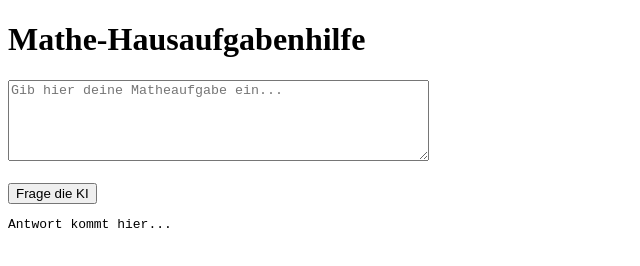
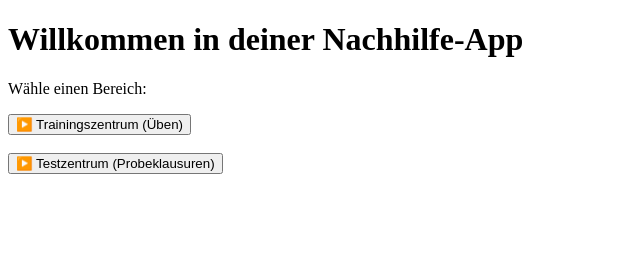
Before and after one commit to LeSh030/nachhilfe-app, a plain HTML site: page index.html in a window 1280 px wide. Shown: the whole page, without its empty margins (0-640 px from the left). Drawn offline with Linux system fonts and the light colour scheme.

Commit message:
Rebuild start page with navigation

```diff
--- a/index.html
+++ b/index.html
@@ -1,37 +1,16 @@
 <!DOCTYPE html>
 <html>
 <head>
-  <title>Mathe Nachhilfe</title>
+  <title>Startseite Nachhilfe-App</title>
 </head>
 <body>
-  <h1>Mathe-Hausaufgabenhilfe</h1>
-  <textarea id="question" rows="5" cols="50" placeholder="Gib hier deine Matheaufgabe ein..."></textarea>
-  <br><br>
-  <button onclick="askAI()">Frage die KI</button>
-  <pre id="answer">Antwort kommt hier...</pre>
+<h1>Willkommen in deiner Nachhilfe-App</h1>
 
-<script>
-async function askAI() {
-    const question = document.getElementById("question").value;
+<p>Wähle einen Bereich:</p>
 
-    const response = await fetch("https://api.openai.com/v1/chat/completions", {
-        method: "POST",
-        headers: {
-            "Content-Type": "application/json",
-            "Authorization": "Bearer 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"
-        },
-        body: JSON.stringify({
-            model: "gpt-3.5-turbo",
-            messages: [{
-                role: "user",
-                content: `Erkläre diese Matheaufgabe für eine 10. Klässlerin Schritt für Schritt: ${question}`
-            }]
-        })
-    });
+<button onclick="window.location.href='trainingszentrum.html'">▶️ Trainingszentrum (Üben)</button>
+<br><br>
+<button onclick="window.location.href='test.html'">▶️ Testzentrum (Probeklausuren)</button>
 
-    const data = await response.json();
-    document.getElementById("answer").innerText = data.choices[0].message.content;
-}
-</script>
 </body>
 </html>
```
